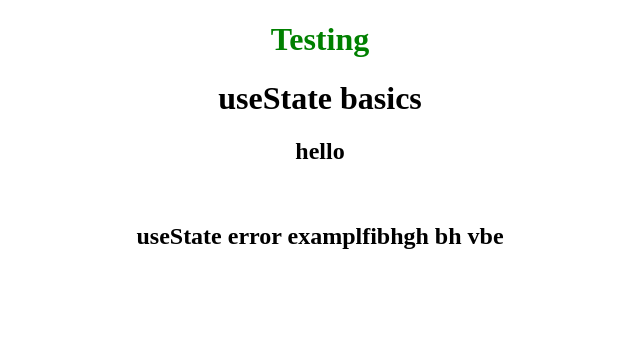
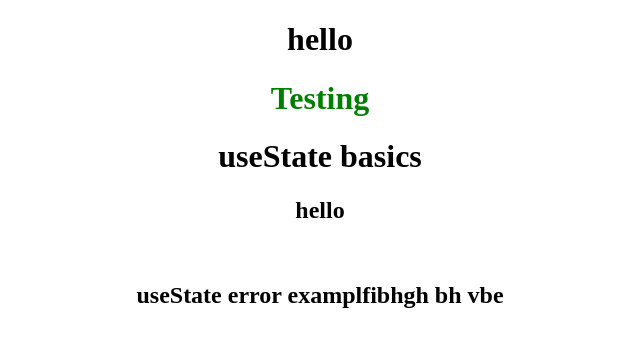
Before and after one commit to Codekazuki/40daysofreact, a React (Create React App) app: page / in a window 1280 px wide. Shown: the top 346 px of the page, without its empty margins (320-960 px from the left). Built offline with nearby package versions, Linux system fonts and the light colour scheme.

Commit message:
innoliz class

```diff
--- a/src/Testing/Test.js
+++ b/src/Testing/Test.js
@@ -1,7 +1,16 @@
 import React from "react";
 import "./test.css";
 const Test = () => {
-  return <h1 className='test'>Testing</h1>;
+  return (
+    <>
+      <Hello />
+      <h1 className='test'>Testing</h1>
+    </>
+  );
+};
+
+const Hello = () => {
+  return <h1>hello</h1>;
 };
 
 export default Test;
```
